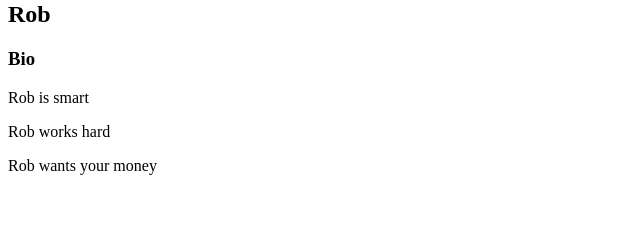
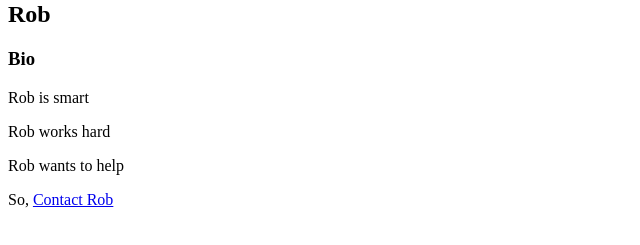
Before and after one commit to remrobem/gatsby-bootcamp, a Gatsby site: page /about in a window 1280 px wide. Shown: the part 79-324 px from the top of the page, without its empty margins (0-640 px from the left). Built offline with nearby package versions, Linux system fonts and the light colour scheme; Gatsby itself is replaced by a stand-in of ours.

Commit message:
added Links

```diff
--- a/src/pages/about.js
+++ b/src/pages/about.js
@@ -1,4 +1,5 @@
 import React from 'react'
+import { Link } from 'gatsby'
 
 const AboutPage = () => {
     return (
@@ -8,7 +9,8 @@ const AboutPage = () => {
             <h3>Bio</h3>
             <p>Rob is smart</p>
             <p>Rob works hard</p>
-            <p>Rob wants your money</p>
+            <p>Rob wants to help</p>
+            <p>So, <Link to='/contact'>Contact Rob</Link></p>
         </div>
     )
 }
```
